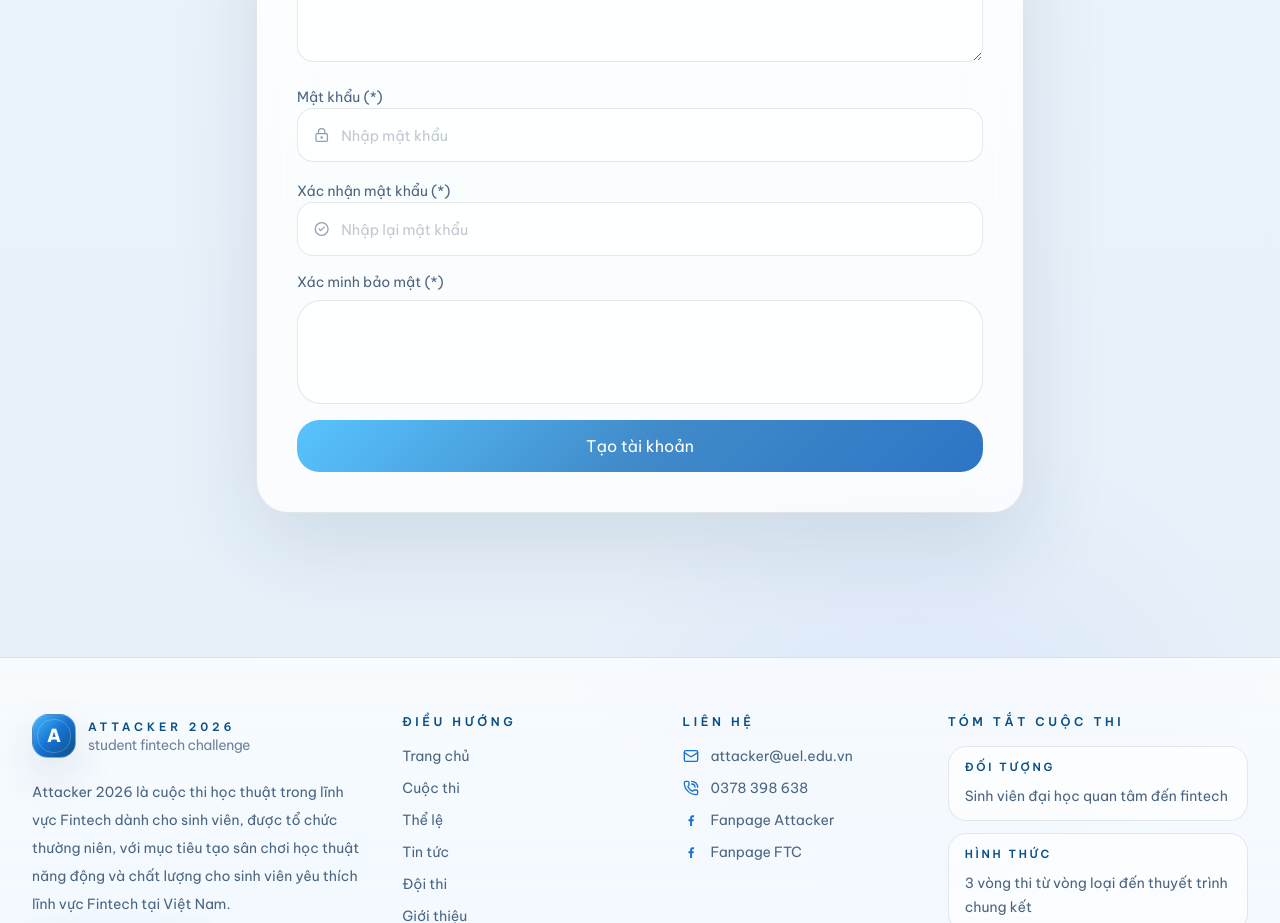
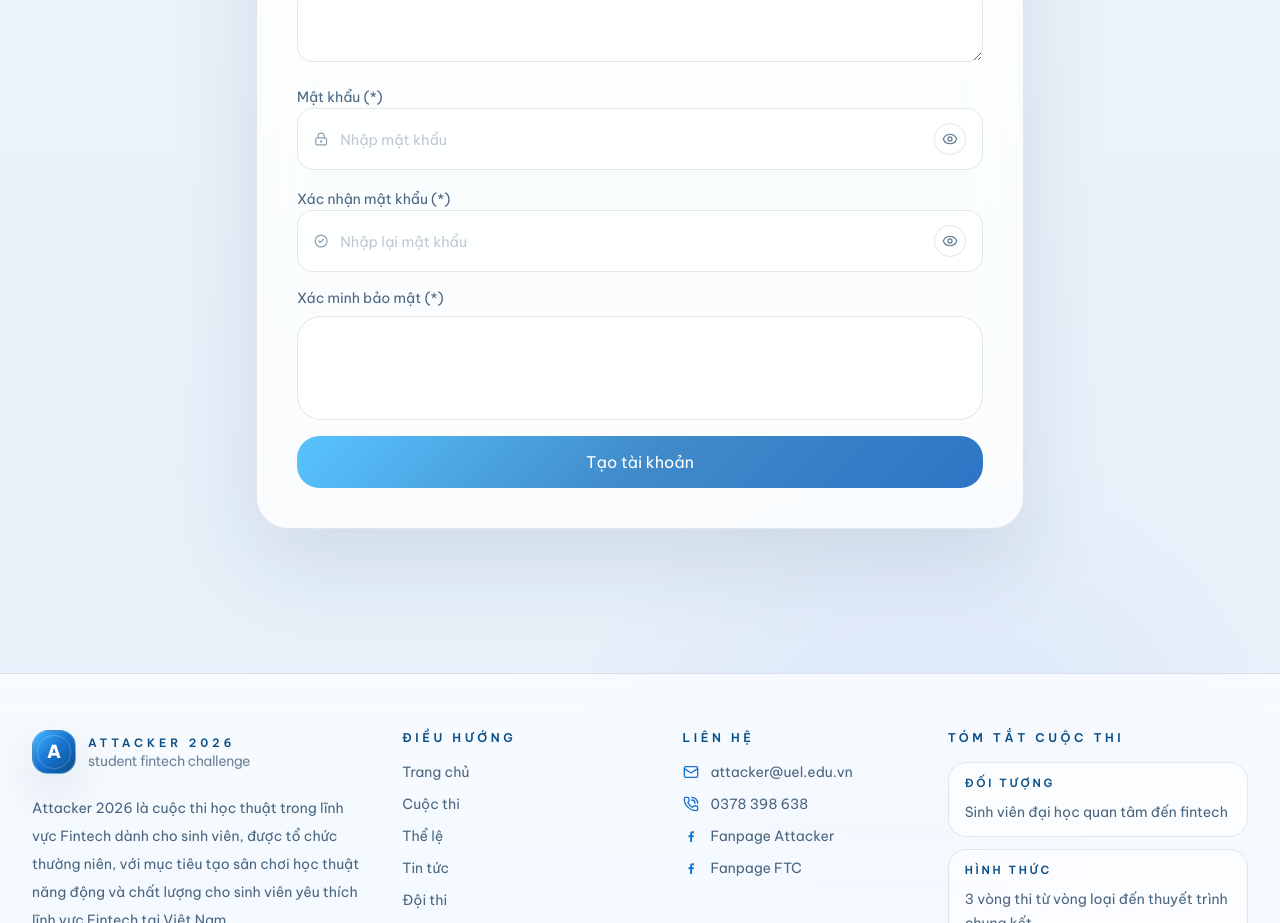
Before and after one commit to tamphan2911/attacker_2026, a Next.js app: page /auth in a window 1280 px wide. Shown: the part 980-1903 px from the top of the page. Built offline with nearby package versions, Linux system fonts and the light colour scheme; no server answers; the database is empty.

Commit message:
Add auth password visibility toggles

```diff
--- a/src/components/auth-page.tsx
+++ b/src/components/auth-page.tsx
@@ -10,6 +10,8 @@ import {
   CalendarDays,
   ChevronDown,
   CircleCheck,
+  Eye,
+  EyeOff,
   LockKeyhole,
   Mail,
   ShieldCheck,
@@ -78,6 +80,30 @@ function requiredFieldLabel(label: string) {
   return `${label} (*)`;
 }
 
+function PasswordVisibilityButton({
+  visible,
+  label,
+  onClick,
+}: {
+  visible: boolean;
+  label: string;
+  onClick: () => void;
+}) {
+  const Icon = visible ? EyeOff : Eye;
+
+  return (
+    <button
+      type="button"
+      onClick={onClick}
+      className="ml-3 inline-flex h-8 w-8 shrink-0 items-center justify-center rounded-full border theme-border theme-panel-subtle theme-text-soft transition hover:border-sky-400/36 hover:bg-sky-400/10 hover:text-sky-700 dark:hover:text-sky-100"
+      aria-label={label}
+      title={label}
+    >
+      <Icon className="h-4 w-4" />
+    </button>
+  );
+}
+
 export function AuthPage() {
   const router = useRouter();
   const { authStatus, canAccessAdminMode, isAuthenticated, locale, pageContent, theme } = useSiteState();
@@ -91,6 +117,9 @@ export function AuthPage() {
   const [signinActionHref, setSigninActionHref] = useState<string | null>(null);
   const [signinActionLabel, setSigninActionLabel] = useState<string | null>(null);
   const [isBusy, setIsBusy] = useState(false);
+  const [isSigninPasswordVisible, setIsSigninPasswordVisible] = useState(false);
+  const [isRegisterPasswordVisible, setIsRegisterPasswordVisible] = useState(false);
+  const [isRegisterConfirmPasswordVisible, setIsRegisterConfirmPasswordVisible] = useState(false);
   const [registerForm, setRegisterForm] = useState({
     name: "",
     email: "",
@@ -432,6 +461,9 @@ export function AuthPage() {
     setSigninActionHref(null);
     setSigninActionLabel(null);
     setIsUniversityMenuOpen(false);
+    setIsSigninPasswordVisible(false);
+    setIsRegisterPasswordVisible(false);
+    setIsRegisterConfirmPasswordVisible(false);
   };
 
   const applyUniversityValue = (value: string) => {
@@ -533,7 +565,7 @@ export function AuthPage() {
                         autoCorrect="off"
                         autoComplete="username"
                         placeholder={locale === "en" ? "Email or account ID" : "Email hoặc ID tài khoản"}
-                        className={authFieldClassName}
+                        className={`${authFieldClassName} min-w-0`}
                         required
                       />
                     </div>
@@ -544,12 +576,26 @@ export function AuthPage() {
                     <div className="flex items-center rounded-2xl border theme-border theme-panel px-4 py-3.5">
                       <LockKeyhole className="mr-3 h-4 w-4 theme-text-faint" />
                       <input
-                        type="password"
+                        type={isSigninPasswordVisible ? "text" : "password"}
                         value={password}
                         onChange={(event) => setPassword(event.target.value)}
+                        autoComplete="current-password"
                         placeholder={locale === "en" ? "Enter password" : "Nhập mật khẩu"}
-                        className={authFieldClassName}
+                        className={`${authFieldClassName} min-w-0`}
                         required
+                      />
+                      <PasswordVisibilityButton
+                        visible={isSigninPasswordVisible}
+                        onClick={() => setIsSigninPasswordVisible((current) => !current)}
+                        label={
+                          isSigninPasswordVisible
+                            ? locale === "en"
+                              ? "Hide password"
+                              : "Ẩn mật khẩu"
+                            : locale === "en"
+                              ? "Show password"
+                              : "Hiện mật khẩu"
+                        }
                       />
                     </div>
                   </label>
@@ -763,12 +809,26 @@ export function AuthPage() {
                     <div className="flex items-center rounded-2xl border theme-border theme-panel px-4 py-3.5">
                       <LockKeyhole className="mr-3 h-4 w-4 theme-text-faint" />
                       <input
-                        type="password"
+                        type={isRegisterPasswordVisible ? "text" : "password"}
                         value={registerForm.password}
                         onChange={handleRegisterFieldChange("password")}
+                        autoComplete="new-password"
                         placeholder={locale === "en" ? "Enter password" : "Nhập mật khẩu"}
-                        className={authFieldClassName}
+                        className={`${authFieldClassName} min-w-0`}
                         required
+                      />
+                      <PasswordVisibilityButton
+                        visible={isRegisterPasswordVisible}
+                        onClick={() => setIsRegisterPasswordVisible((current) => !current)}
+                        label={
+                          isRegisterPasswordVisible
+                            ? locale === "en"
+                              ? "Hide password"
+                              : "Ẩn mật khẩu"
+                            : locale === "en"
+                              ? "Show password"
+                              : "Hiện mật khẩu"
+                        }
                       />
                     </div>
                   </label>
@@ -780,12 +840,26 @@ export function AuthPage() {
                     <div className="flex items-center rounded-2xl border theme-border theme-panel px-4 py-3.5">
                       <CircleCheck className="mr-3 h-4 w-4 theme-text-faint" />
                       <input
-                        type="password"
+                        type={isRegisterConfirmPasswordVisible ? "text" : "password"}
                         value={registerForm.confirmPassword}
                         onChange={handleRegisterFieldChange("confirmPassword")}
+                        autoComplete="new-password"
                         placeholder={locale === "en" ? "Re-enter password" : "Nhập lại mật khẩu"}
-                        className={authFieldClassName}
+                        className={`${authFieldClassName} min-w-0`}
                         required
+                      />
+                      <PasswordVisibilityButton
+                        visible={isRegisterConfirmPasswordVisible}
+                        onClick={() => setIsRegisterConfirmPasswordVisible((current) => !current)}
+                        label={
+                          isRegisterConfirmPasswordVisible
+                            ? locale === "en"
+                              ? "Hide confirm password"
+                              : "Ẩn xác nhận mật khẩu"
+                            : locale === "en"
+                              ? "Show confirm password"
+                              : "Hiện xác nhận mật khẩu"
+                        }
                       />
                     </div>
                   </label>
```
